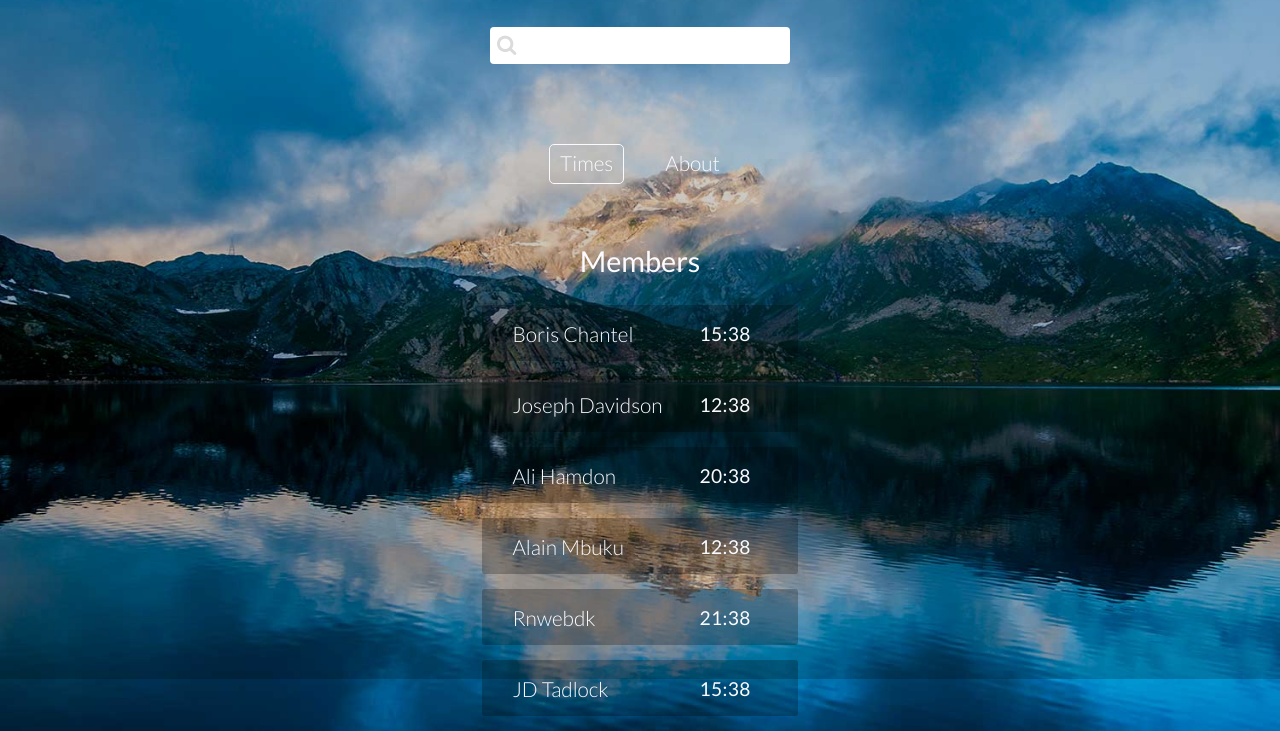
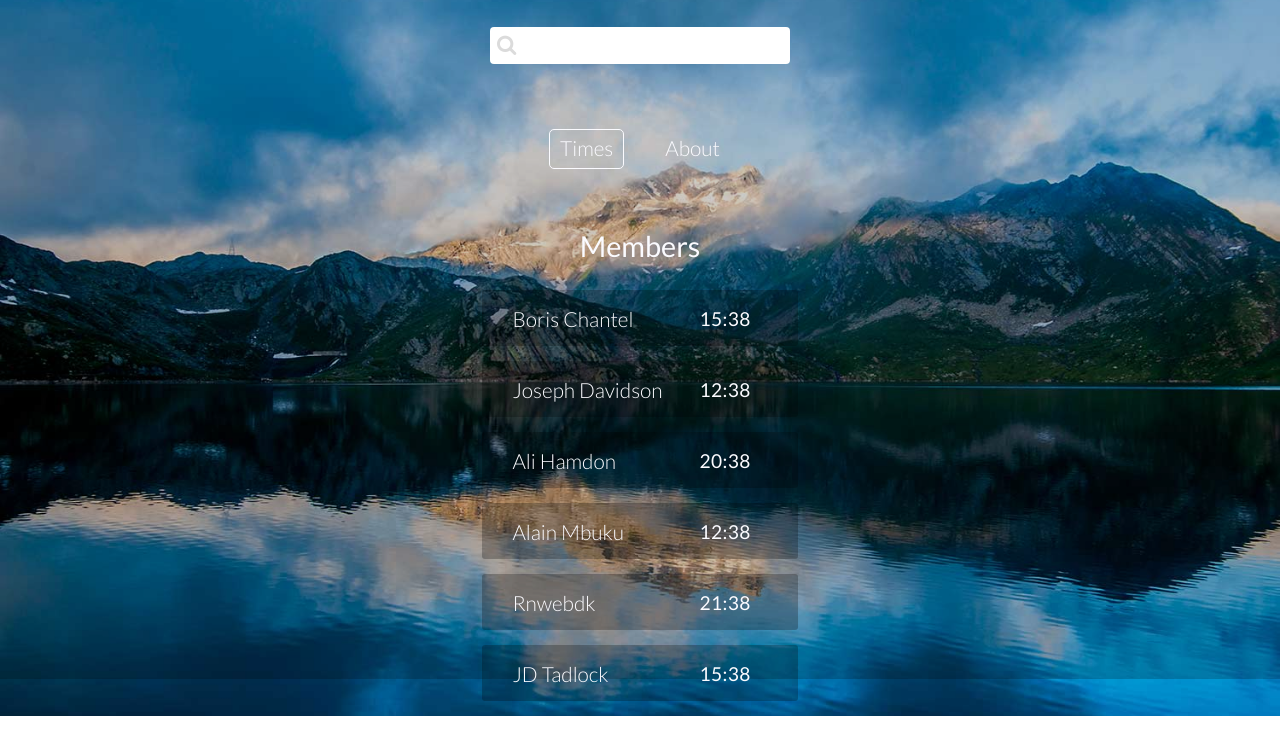
Before and after one commit to jdtdesigns/kindredapp, a website: page index.html in a window 1280 px wide. Shown: the part 121-852 px from the top of the page. Drawn offline with Linux system fonts and the light colour scheme.

Commit message:
moved the nav up

```diff
--- a/scss/style.scss
+++ b/scss/style.scss
@@ -118,7 +118,7 @@ header {
 }
 
 .container {
-	padding: 30px 15% 0;
+	padding: 15px 15% 0;
 }
 
 nav {
```
Also changed, not shown: css/style.css.
